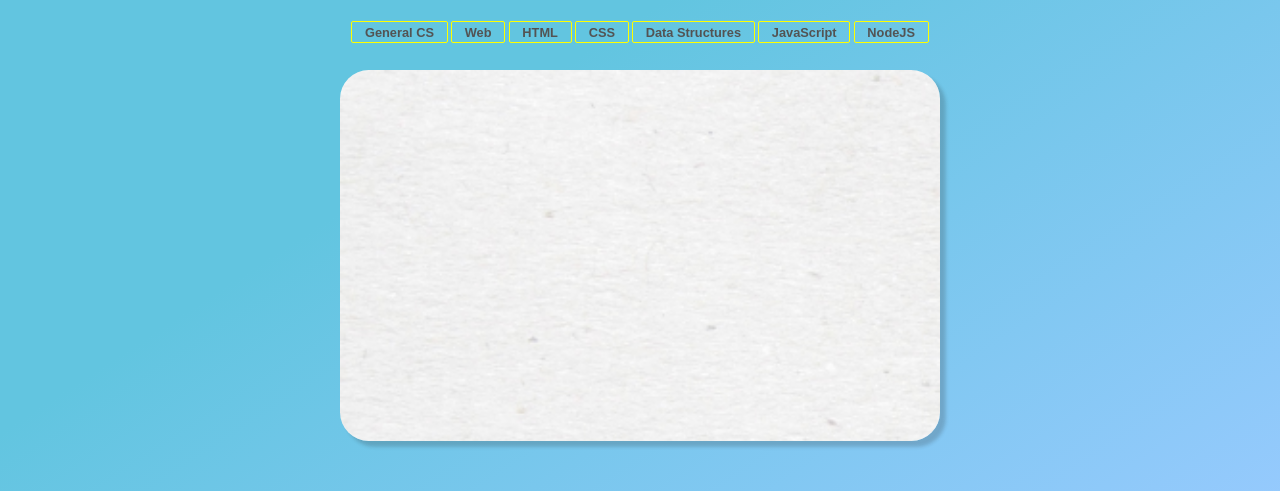
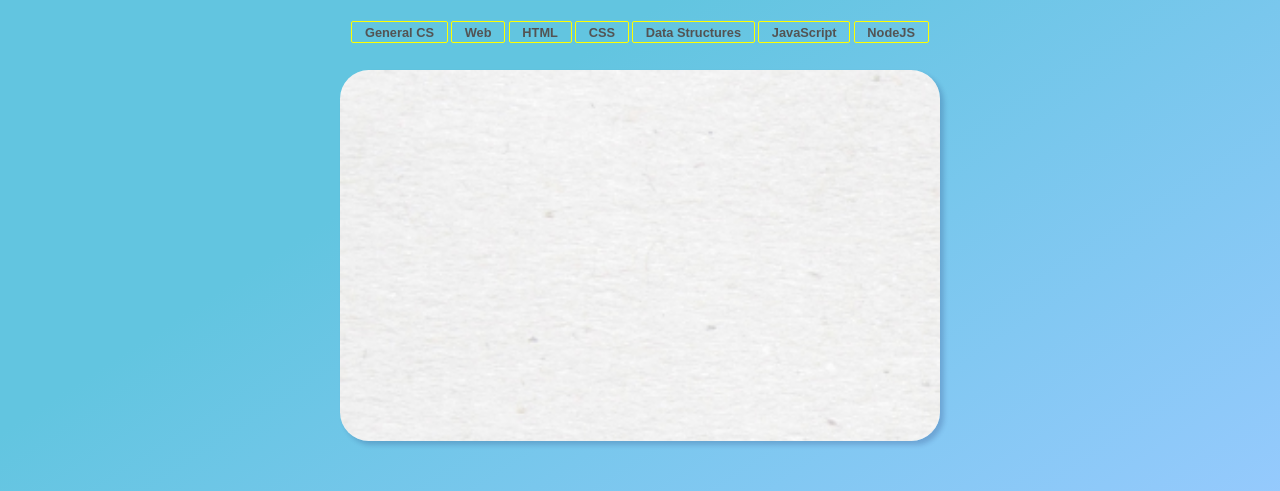
Before and after one commit to Marija-Kov/technical-questions, a website: page src/technical.html in a window 1280 px wide. Shown: the part 188-679 px from the top of the page. Drawn offline with nearby package versions, Linux system fonts and the light colour scheme; files that its build step writes are made by us from their sources; a web font is replaced by a local one.

Commit message:
shadow change

```diff
--- a/src/sass/_mixins.scss
+++ b/src/sass/_mixins.scss
@@ -13,7 +13,7 @@ width: clamp(300px, 80vw, 600px);
 background-image: url('/src/media/white-paper.jpg');
 background-size: 380%;
 border-radius: 1.5em;
-box-shadow: 0.3em 0.3em 0.2em rgba(36, 36, 36, 0.2);
+box-shadow: 0.2em 0.2em 0.3em rgba(16, 27, 92, 0.2);
 gap: 0.5em;
 flex-direction: column;
 }
```
